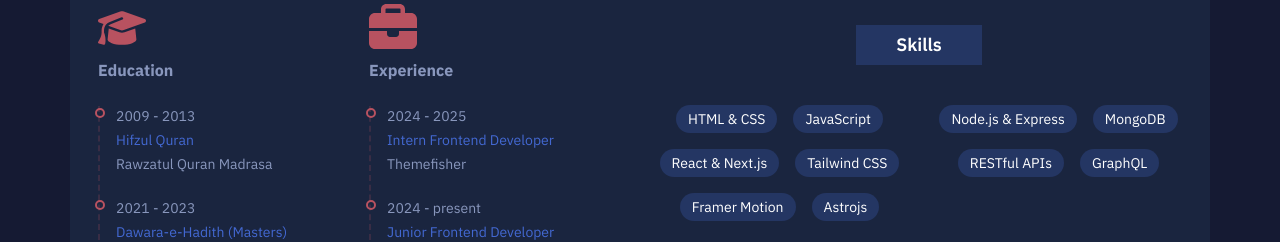
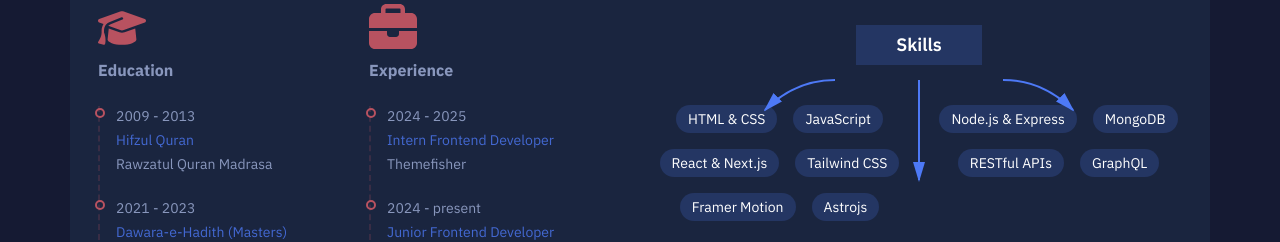
Before and after one commit to mhistiak3/portfolio, a Next.js app: page / in a window 1280 px wide. Shown: the part 674-916 px from the top of the page. Built offline with nearby package versions, Linux system fonts and the light colour scheme.

Commit message:
update skill section

```diff
--- a/src/components/EducationSkill.tsx
+++ b/src/components/EducationSkill.tsx
@@ -25,7 +25,7 @@ const EducationSkill = () => {
   return (
     <section className="section" id="skills">
       <h2 className="section-heading text-lg text-white">Education & Skills</h2>
-      <div className="grid grid-cols-1 md:grid-cols-2 gap-8 items-center">
+      <div className="grid grid-cols-1 lg:grid-cols-2 gap-8 gap-y-12 items-center">
         <div>
           <div className="grid grid-cols-2 gap-4">
             <Timeline
@@ -41,10 +41,89 @@ const EducationSkill = () => {
           </div>
         </div>
 
-        <div>
-          <h3 className="text-lg font-semibold! bg-primary/20 text-white px-10 py-1.5 mb-10 w-max text-center mx-auto">
+        <div className="relative">
+          <h3 className="text-lg font-semibold! bg-primary/20 text-white px-10 py-1.5 mb-10 w-max text-center mx-auto relative z-10">
             Skills
           </h3>
+
+          {/* Arrow pointing to Frontend (from left) */}
+          <svg
+            className="absolute left-[15%] top-[45px] w-[120px] h-20 pointer-events-none"
+            style={{ zIndex: 1 }}
+          >
+            <defs>
+              <marker
+                id="arrowhead-left"
+                markerWidth="10"
+                markerHeight="10"
+                refX="9"
+                refY="3"
+                orient="auto"
+              >
+                <polygon points="0 0, 10 3, 0 6" fill="#4d79f6" />
+              </marker>
+            </defs>
+            <path
+              d="M 100 10 Q 60 10, 30 40"
+              stroke="#4d79f6"
+              strokeWidth="2"
+              fill="none"
+              markerEnd="url(#arrowhead-left)"
+            />
+          </svg>
+
+          {/* Arrow pointing to Backend (from right) */}
+          <svg
+            className="absolute right-[15%] top-[45px] w-[120px] h-20 pointer-events-none"
+            style={{ zIndex: 1 }}
+          >
+            <defs>
+              <marker
+                id="arrowhead-right"
+                markerWidth="10"
+                markerHeight="10"
+                refX="9"
+                refY="3"
+                orient="auto"
+              >
+                <polygon points="0 0, 10 3, 0 6" fill="#4d79f6" />
+              </marker>
+            </defs>
+            <path
+              d="M 20 10 Q 60 10, 90 40"
+              stroke="#4d79f6"
+              strokeWidth="2"
+              fill="none"
+              markerEnd="url(#arrowhead-right)"
+            />
+          </svg>
+
+          {/* Arrow pointing to Tools (from bottom) */}
+          <svg
+            className="absolute left-1/2 top-[45px] w-20 h-[140px] -translate-x-1/2 pointer-events-none"
+            style={{ zIndex: 1 }}
+          >
+            <defs>
+              <marker
+                id="arrowhead-bottom"
+                markerWidth="10"
+                markerHeight="10"
+                refX="9"
+                refY="3"
+                orient="auto"
+              >
+                <polygon points="0 0, 10 3, 0 6" fill="#4d79f6" />
+              </marker>
+            </defs>
+            <path
+              d="M 40 10 Q 40 60, 40 110"
+              stroke="#4d79f6"
+              strokeWidth="2"
+              fill="none"
+              markerEnd="url(#arrowhead-bottom)"
+            />
+          </svg>
+
           <div className="grid grid-cols-2 gap-x-8 gap-y-12 items-start ">
             {/* Frontend Skills */}
             <div className="flex flex-wrap gap-4 col-span-1 justify-center">
--- a/src/content/data.json
+++ b/src/content/data.json
@@ -119,7 +119,7 @@
         "category": "Tools"
       },
       {
-        "name": "Sanity CMS",
+        "name": "Git and API Based CMS",
         "category": "Tools"
       },
       {
```
